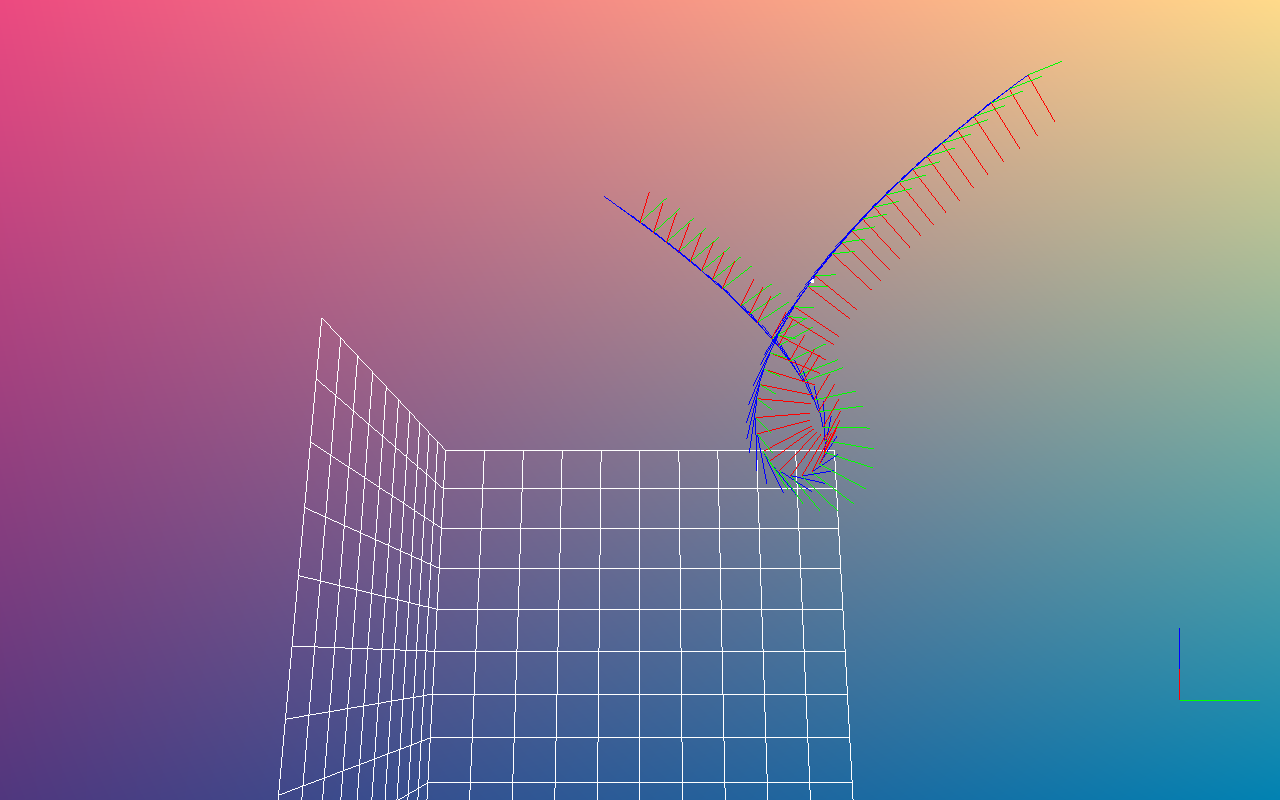
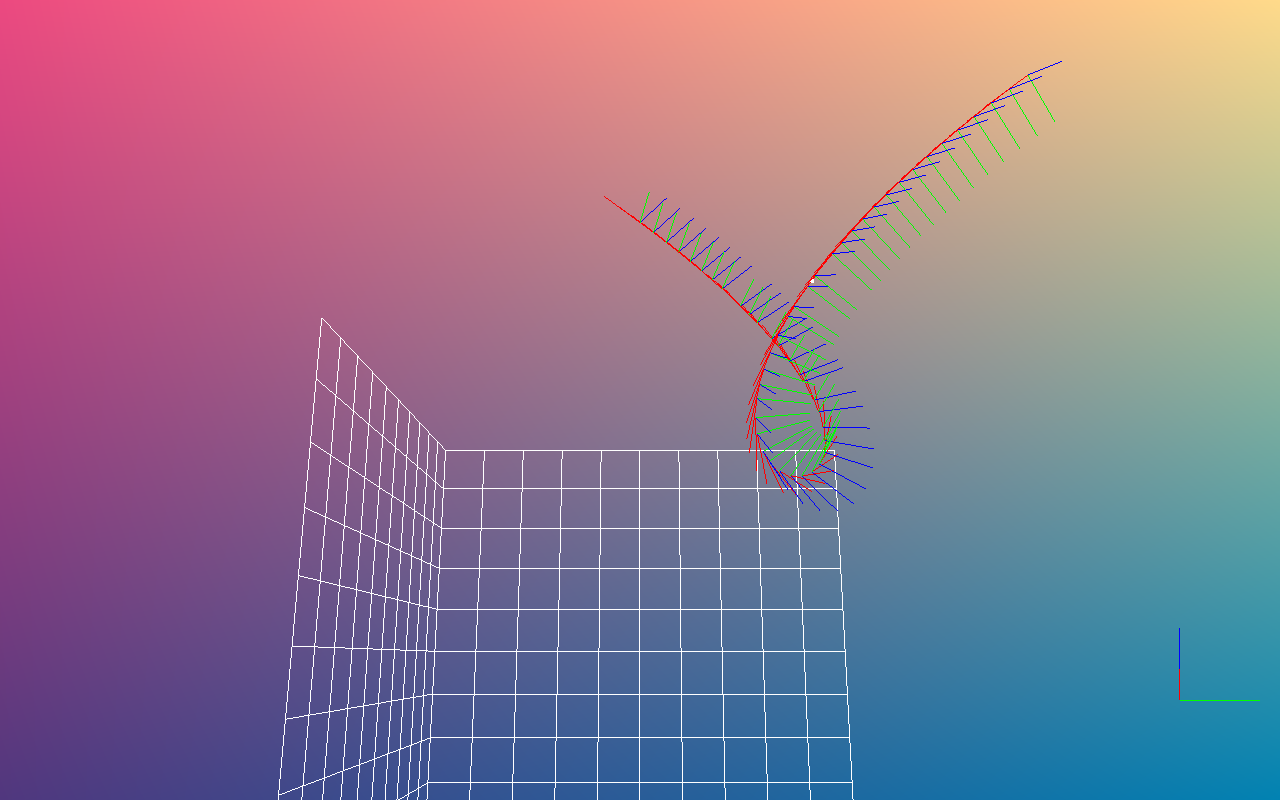
Before and after one commit to whiterook6/webgl, a website built with webpack: page index.html in a window 1280 px wide. Built offline with nearby package versions, Linux system fonts and the light colour scheme; animation ran at ten frames a second.

Commit message:
fixing device pixel ratio for high res displays, and using [0, 0, 1] as forward in bezier renderer.

```diff
--- a/index.html
+++ b/index.html
@@ -18,7 +18,7 @@ html, body {
 </head>
 
 <body>
-  <canvas id="glcanvas"></canvas>
+  <canvas id="glcanvas" style="width: 100%; height: 100%"></canvas>
   <script src="lib/index.js" type="text/javascript"></script>
 </body>
 
--- a/src/index.ts
+++ b/src/index.ts
@@ -19,21 +19,17 @@ function main() {
   if (!canvas) {
     return;
   }
+
+  // disable right-click menu
   canvas.addEventListener("contextmenu", (event) => {
     event.stopPropagation();
     event.preventDefault();
   });
 
-  // disable right-click menu
-  canvas.oncontextmenu = (event) => {
-    event.preventDefault();
-    event.stopPropagation();
-  };
-
   let width = window.innerWidth;
   let height = window.innerHeight;
-  canvas.setAttribute("width", `${width}px`);
-  canvas.setAttribute("height", `${height}px`);
+  canvas.setAttribute("width", `${width * devicePixelRatio}px`);
+  canvas.setAttribute("height", `${height * devicePixelRatio}px`);
   const gl = canvas.getContext("webgl2", {antialias: false}) as WebGL2RenderingContext;
 
   // If we don't have a GL context, give up now
@@ -142,15 +138,15 @@ function main() {
 
     if (mustResize) {
       mustResize = false;
-      canvas.setAttribute("width", `${newWidth}px`);
-      canvas.setAttribute("height", `${newHeight}px`);
+      canvas.setAttribute("width", `${newWidth * devicePixelRatio}px`);
+      canvas.setAttribute("height", `${newHeight * devicePixelRatio}px`);
       width = newWidth;
       height = newHeight;
     }
 
     // normal time
     lens.aspect = width / height;
-    gl.viewport(0, 0, width, height);
+    gl.viewport(0, 0, width * devicePixelRatio, height * devicePixelRatio);
     gl.clearColor(0.0, 0.0, 0.0, 1.0); // Clear to black, fully opaque
     gl.clearDepth(1.0); // Clear everything
     gl.clear(gl.COLOR_BUFFER_BIT | gl.DEPTH_BUFFER_BIT);
@@ -175,7 +171,12 @@ function main() {
     mat4.multiply(carMatrix, projectionMatrix, carMatrix);
     carRenderer.render(carVertices, carColors, carIndices, carMatrix, gl.POINTS);
     gl.blendFunc(gl.SRC_ALPHA, gl.ONE_MINUS_SRC_ALPHA);
-    gl.viewport(width - 200, 0, 200, 200);
+    gl.viewport(
+      width * devicePixelRatio - 200 * devicePixelRatio,
+      0,
+      200 * devicePixelRatio,
+      200 * devicePixelRatio
+    );
     lens.aspect = 1;
     gizmoCamera.setPhi(sceneCamera.getPhi());
     gizmoCamera.setTheta(sceneCamera.getTheta());
--- a/src/objects/RenderableBezier.ts
+++ b/src/objects/RenderableBezier.ts
@@ -38,19 +38,19 @@ export class RenderableBezier {
       const origin = Vector3.multiply([0, 0, 0], matrix);
 
       // tangent
-      const forward = Vector3.multiply([1, 0, 0], matrix);
+      const forward = Vector3.multiply([0, 0, 1], matrix);
       positions.push(origin, forward);
       colors.push(red, red);
       indices.push(index, index + 1);
 
       // tangent
-      const right = Vector3.multiply([0, 1, 0], matrix);
+      const right = Vector3.multiply([1, 0, 0], matrix);
       positions.push(origin, right);
       colors.push(green, green);
       indices.push(index + 2, index + 3);
 
       // up
-      const up = Vector3.multiply([0, 0, 1], matrix);
+      const up = Vector3.multiply([0, 1, 0], matrix);
       positions.push(origin, up);
       colors.push(blue, blue);
       indices.push(index + 4, index + 5);
```
